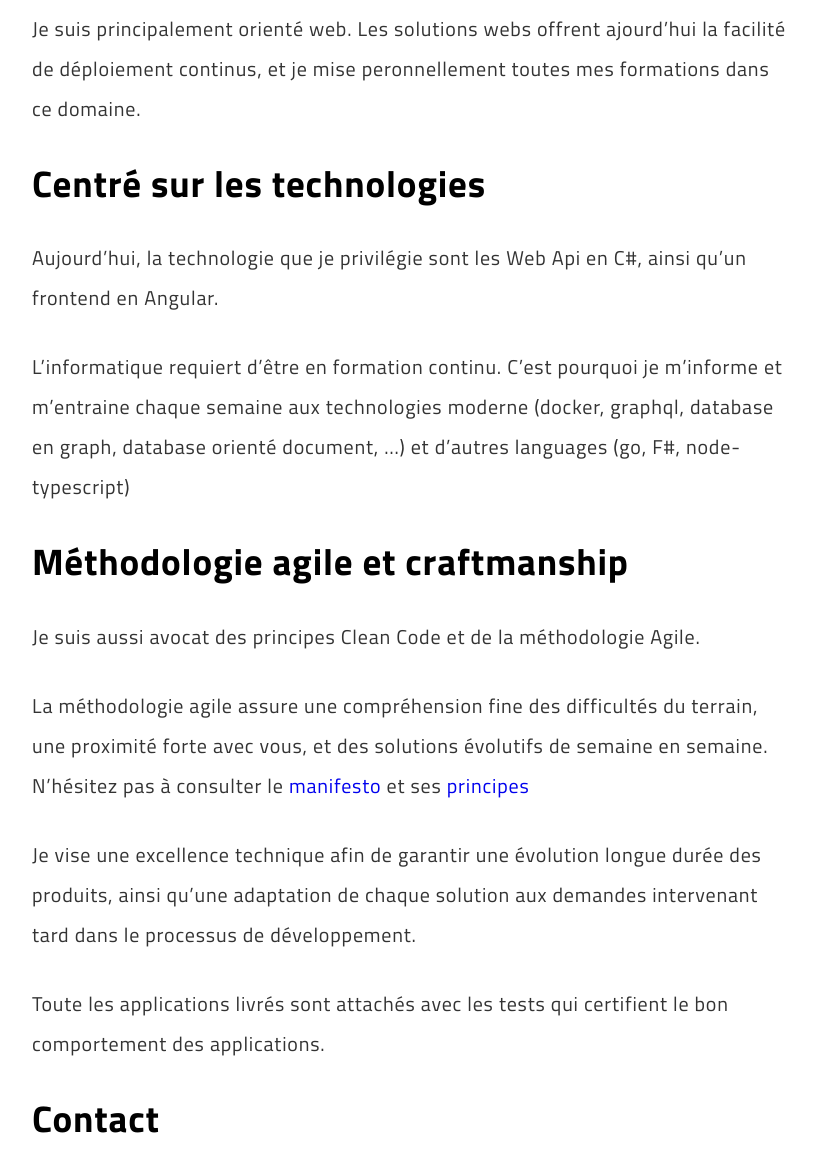
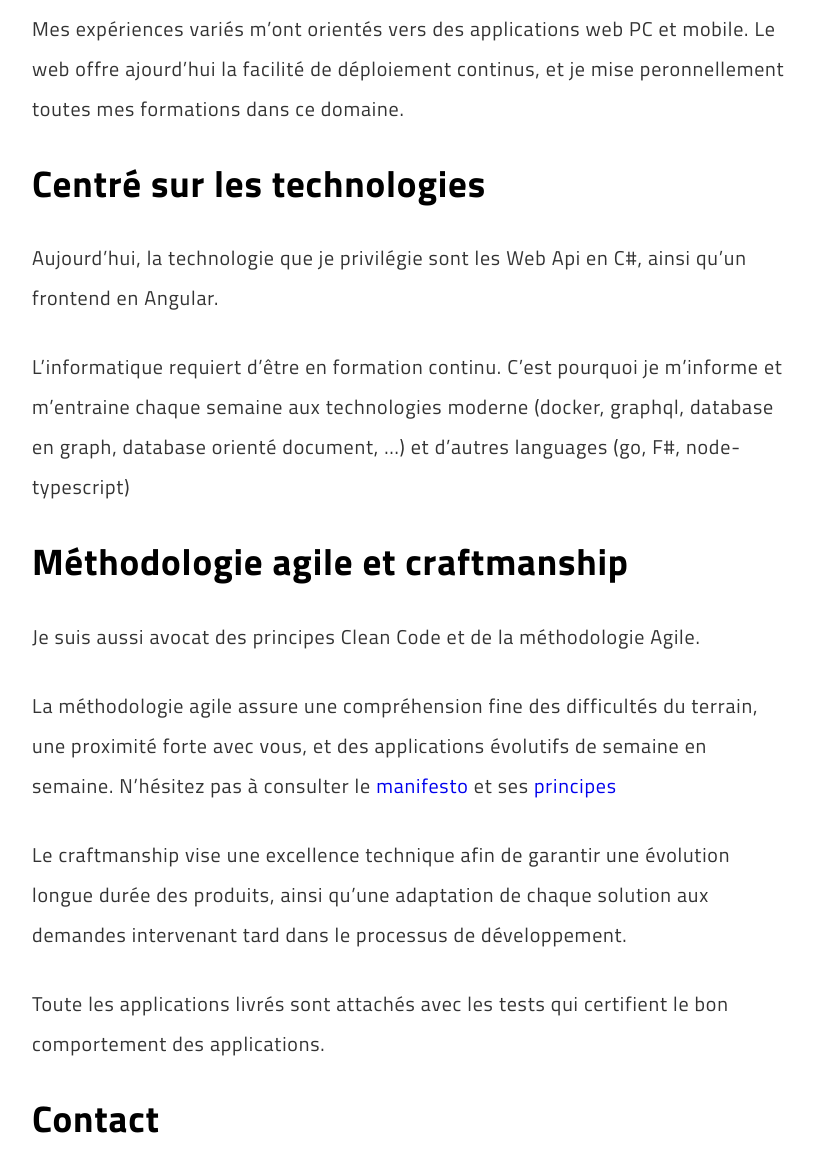
Before and after one commit to wetryio/jekyll-blog, a Jekyll site: the page built from craftlabit.md, in a window 1280 px wide and 1400 px high, scrolled down 1141 px. Shown: the part 247-1400 px from the top of the window, without its empty margins (228-1044 px from the left). Built offline with Jekyll 4.4.1, drawn with Linux system fonts in a browser that asks for light colours; some of the changed text lies outside the part shown.

Commit message:
review du coloc

```diff
--- a/craftlabit.md
+++ b/craftlabit.md
@@ -10,16 +10,16 @@
 
 ![Logo](/images/CraftLabIT/logo.jpeg)
 
-CraftLab IT est une entreprise Tournaisienne (Belgique, Hainaut) qui aide les entreprises à matérialiser des solutions IT, principalement WEB.
+CraftLab IT est une organisation Tournaisienne (Belgique, Hainaut) qui aide les entreprises à matérialiser des solutions IT, principalement WEB.
 
 ## One man job
 
-Je suis Mathieu Scolas, développeur depuis 2014.
-J'écoute les défis des autres entreprises, et propose une solution informatique taillée au problèmes rencontrés.
+Mathieu Scolas, développeur depuis 2014.
+Je suis à l'écoute les défis d'entreprises, et propose une solution informatique taillée au problèmes rencontrés.
 
 ![Mathieu Scolas](/images/CraftLabIT/Profil.jpg)
 
-Je suis principalement orienté web. Les solutions webs offrent ajourd'hui la facilité de déploiement continus, et je mise peronnellement toutes mes formations dans ce domaine.
+Mes expériences variés m'ont orientés vers des applications web PC et mobile. Le web offre ajourd'hui la facilité de déploiement continus, et je mise peronnellement toutes mes formations dans ce domaine.
 
 ## Centré sur les technologies
 
@@ -31,15 +31,15 @@
 
 Je suis aussi avocat des principes Clean Code et de la méthodologie Agile.
 
-La méthodologie agile assure une compréhension fine des difficultés du terrain, une proximité forte avec vous, et des solutions évolutifs de semaine en semaine. N'hésitez pas à consulter le [manifesto](https://agilemanifesto.org/iso/fr/manifesto.html) et ses [principes](https://agilemanifesto.org/iso/fr/principles.html)
+La méthodologie agile assure une compréhension fine des difficultés du terrain, une proximité forte avec vous, et des applications évolutifs de semaine en semaine. N'hésitez pas à consulter le [manifesto](https://agilemanifesto.org/iso/fr/manifesto.html) et ses [principes](https://agilemanifesto.org/iso/fr/principles.html)
 
-Je vise une excellence technique afin de garantir une évolution longue durée des produits, ainsi qu'une adaptation de chaque solution aux demandes intervenant tard dans le processus de développement.
+Le craftmanship vise une excellence technique afin de garantir une évolution longue durée des produits, ainsi qu'une adaptation de chaque solution aux demandes intervenant tard dans le processus de développement.
 
 Toute les applications livrés sont attachés avec les tests qui certifient le bon comportement des applications.
 
 ## Contact
 
-Vous pouvez me contacter par mail <mathieu.scolas@craftlabit.be> ou par téléphone au <a href="+32476781479">0476 78 14 79</a>
+Vous pouvez me contacter par mail <mathieu.scolas@craftlabit.be> ou par téléphone au <a href="+32476781479">+32476 78 14 79</a>
 
 <section class="share">
     <a href="https://www.twitter.com/worming4" title="Twitter" target="_blank">
```
